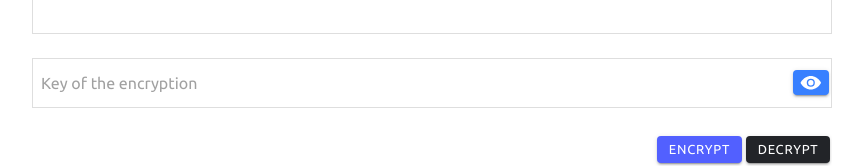
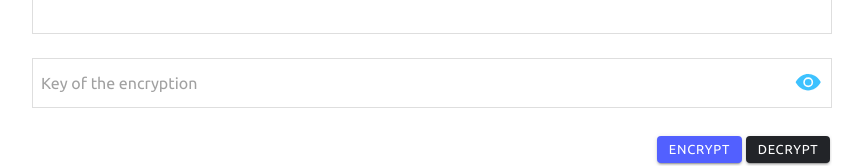
Before and after one commit to coturiv/crypto-i, a React (Create React App) app: page /home in a window 1280 px wide. Shown: the part 281-447 px from the top of the page, without its empty margins (208-1071 px from the left). Built offline with nearby package versions, Linux system fonts and the light colour scheme.

Commit message:
Fix secret of the encryption

```diff
--- a/src/components/ShowHidePassword.tsx
+++ b/src/components/ShowHidePassword.tsx
@@ -24,8 +24,8 @@ const ShowHidePassword: React.FC = (props: Props) => {
     <React.Fragment>
       <IonInput placeholder="Key of the encryption" type={encrypted ? 'password' : 'text'} onIonChange={e => props.onChange(e)}/>
 
-      <IonButton onClick={() => changeMode(!encrypted)}>
-        <IonIcon slot='icon-only' icon={encrypted ? eye : eyeOff} />
+      <IonButton onClick={() => changeMode(!encrypted)} fill='clear'>
+        <IonIcon slot='icon-only' icon={encrypted ? eye : eyeOff} color='secondary' style={{fontSize: '2.2em'}} />
       </IonButton>
     </React.Fragment>
 
--- a/src/pages/Home.tsx
+++ b/src/pages/Home.tsx
@@ -82,7 +82,7 @@ const Home: React.FC = () => {
 
           {/* Key of the encryption */}
           <IonItem style={{marginTop: '24px'}}>
-            <ShowHidePassword onChange={(e: any) => setSecret(e)}></ShowHidePassword>
+            <ShowHidePassword onChange={(e: any) => setSecret(e.detail.value!)}></ShowHidePassword>
           </IonItem>
 
           {/* [encrypt/decript] buttons */}
```
